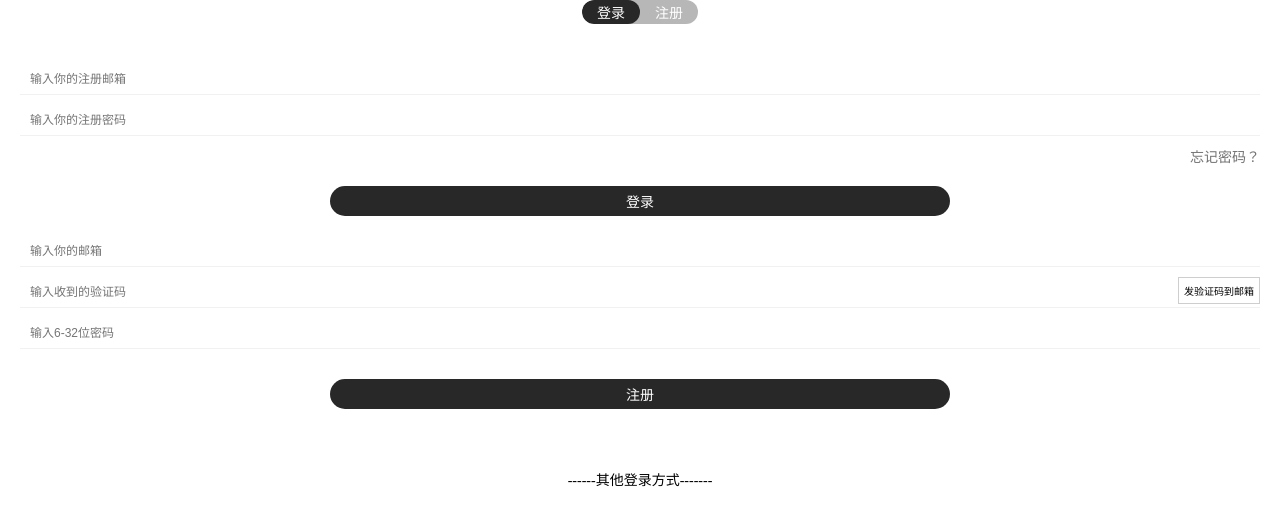
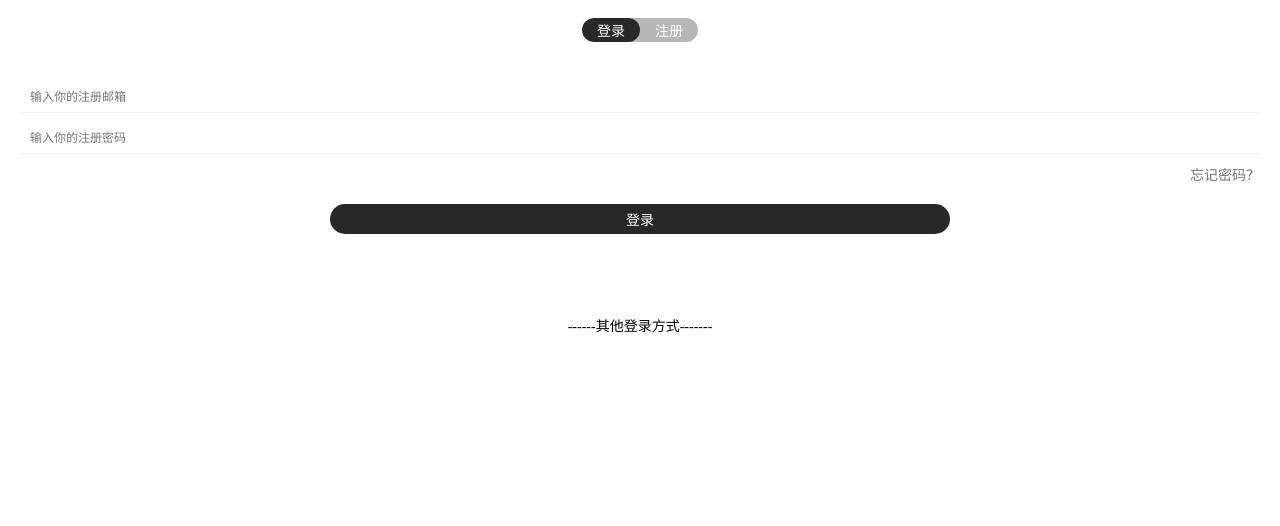
Before and after one commit to abigmiu/candydiary, a Vue app in the folder app/: page /login in a window 1280 px wide. Shown: the top 526 px of the page. Built offline with nearby package versions, Linux system fonts and the light colour scheme.

Commit message:
login and register page animation

```diff
--- a/app/index.html
+++ b/app/index.html
@@ -1,5 +1,5 @@
 <!DOCTYPE html>
-<html lang="en">
+<html lang="zh">
 
 <head>
     <meta charset="UTF-8">
--- a/app/src/views/Account/LoginAndRegister.vue
+++ b/app/src/views/Account/LoginAndRegister.vue
@@ -1,15 +1,15 @@
 <!-- 登录和注册 -->
 <template>
-    <div class="login-page">
+    <div class="login-page pt-5">
         <div class="tab-wrapper">
             <div class="tab-box">
-                <div class="tab-item">登录</div>
-                <div class="tab-item">注册</div>
-                <div class="tab-item cursor"></div>
+                <div class="tab-item" @click="changeType('login')">登录</div>
+                <div class="tab-item" @click="changeType('register')">注册</div>
+                <div class="tab-item cursor" :style="cursorMoveStyle"></div>
             </div>
-
         </div>
-        <div class="content-wrapper">
+        <div class="content-wrapper" @touchstart="onTouchStart" @touchmove="onTouchMove" @touchend="onTouchEnd">
+            <div class="content-box" :style="contentMoveStyle">
                 <div class="content-form">
                     <div class="form-input-wrapper">
                         <input type="text" class="form-input--inner" placeholder="输入你的注册邮箱" />
@@ -40,11 +40,92 @@
                 </div>
             </div>
 
+        </div>
+
         <div class="other-wrapper">
             <div class="other-title">------其他登录方式-------</div>
         </div>
     </div>
 </template>
+
+<script setup lang="ts">
+import { computed, ref } from 'vue';
+
+const currentType = ref<'login' | 'register'>('login');
+const changeType = (type: 'login' | 'register') => {
+    currentType.value = type;
+    if (type === 'login') {
+        moveX.value = 0;
+    } else {
+        moveX.value = -innerWidth;
+    }
+};
+
+// === 表单区域滑动
+const moveX = ref(0)
+const innerWidth = window.innerWidth;
+const moveXPercent = computed(() => {
+    let percent = (moveX.value / innerWidth) * 100;
+    if (percent < -100) percent = -100;
+    if (percent > 100) percent = 100;
+
+    return percent;
+})
+const contentMoveStyle = computed(() => {
+    return {
+        transform: `translateX(${moveXPercent.value / 2}%)`
+    }
+})
+const cursorMoveStyle = computed(() => {
+    return {
+        transform: `translateX(${-moveXPercent.value}%)`
+    }
+})
+let isTouchStart = false;
+let startX = 0;
+
+
+/** 滑动开始 */
+const onTouchStart = (e: TouchEvent) => {
+    isTouchStart = true;
+    startX = e.changedTouches[0].clientX;
+}
+/** 滑动中 */
+const onTouchMove = (e: TouchEvent) => {
+    if (!isTouchStart) return;
+    const clientX = e.changedTouches[0].clientX;
+    const diffX = clientX - startX;
+    const isLeft = diffX < 0;
+
+    if (!isLeft && moveX.value === 0) return;
+    if (isLeft && moveX.value === -innerWidth) return;
+
+    moveX.value = diffX;
+}
+/** 滑动结束 */
+const onTouchEnd = () => {
+    if (!isTouchStart) return;
+    isTouchStart = false;
+    startX = 0;
+
+
+    if (moveXPercent.value === 0) return;
+
+    if (moveXPercent.value < 0) { // 向左滑动
+        if (moveXPercent.value > -30) {
+            moveX.value = 0;
+        } else {
+            moveX.value = -innerWidth;
+        }
+    } else {
+        if (moveXPercent.value > 30) {
+            moveX.value = 0;
+        } else {
+            moveX.value = -innerWidth;
+        }
+    }
+}
+</script>
 
 <style lang="scss" scoped>
 .login-page {
@@ -85,15 +166,31 @@
             transition: all 0.3s;
             z-index: 0;
             border-radius: 12px;
+
+            &.register {
+                left: 50%;
+            }
         }
     }
 
 
 }
 
+
 .content-wrapper {
     width: 100%;
-    margin: 40px;
+    margin: 40px 0;
+    overflow-x: hidden;
+}
+
+.content-box {
+    width: 200%;
+    display: flex;
+    transition: all 0.3s;
+}
+
+.content-form {
+    flex: 1;
     padding: 0 20px;
 }
 
```
Also changed, not shown: 1 other file (tests, documents, lock files or other folders). Lines whose indentation alone changed are shown as unchanged.
